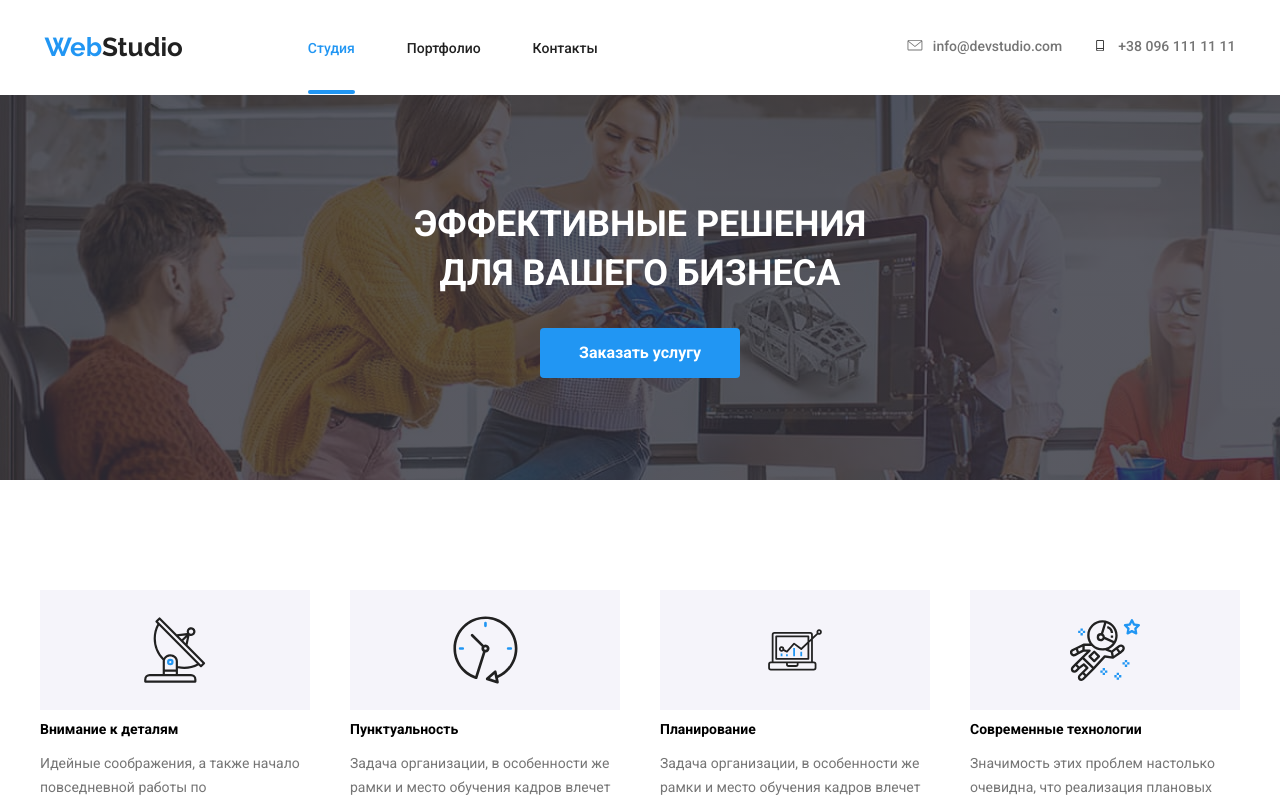
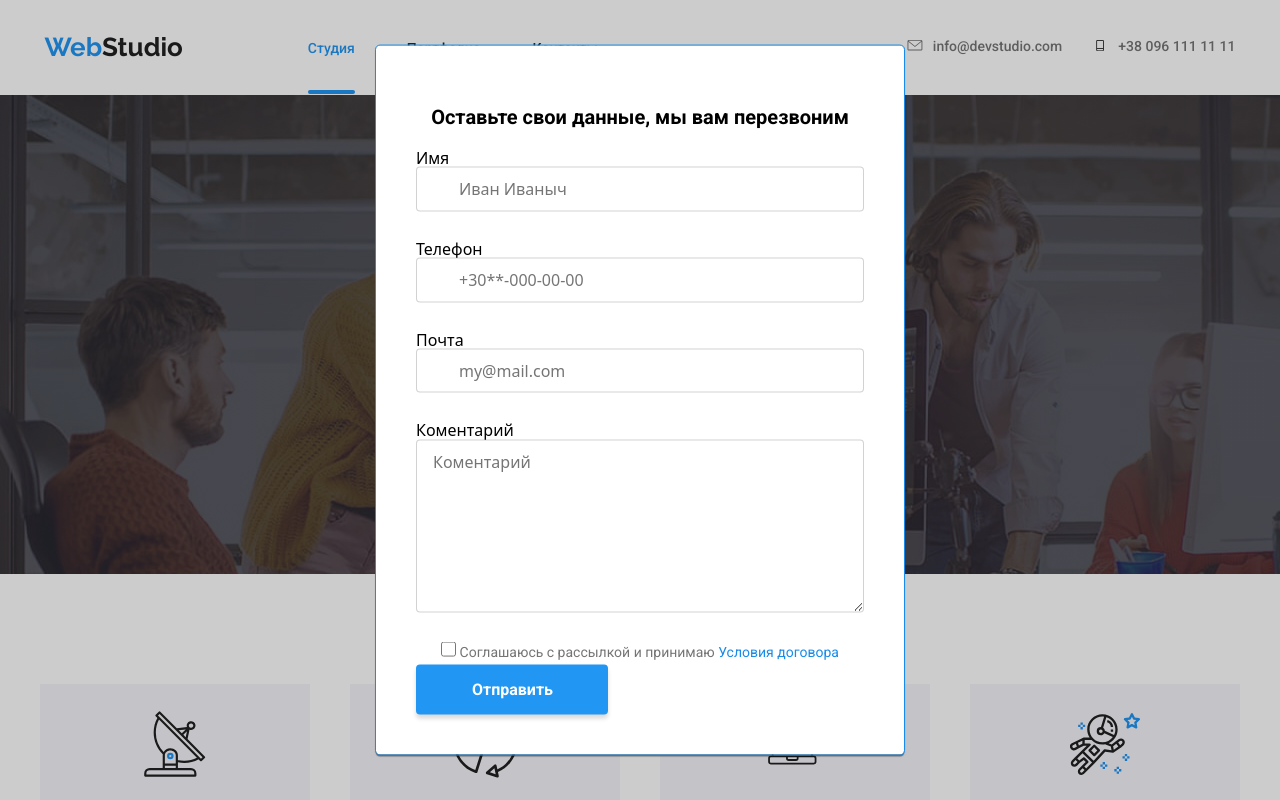
Before and after one commit to IrinaDiachenco/goit-markup-hw-06, a plain HTML site: page index.html in a window 1280 px wide. Both pictures are taken after a click on the button "Заказать услугу". Shown: the top 800 px of the page. Drawn offline with nearby package versions, Linux system fonts and the light colour scheme.

Commit message:
разметка модалки

```diff
--- a/css/styles.css
+++ b/css/styles.css
@@ -198,6 +198,10 @@ h1 {
     margin-right: 0px;
 }
 
+.main {
+    padding-top: 94px;
+}
+
 .overlay {
     max-width: 1600px;
     height: 480px;
@@ -248,6 +252,8 @@ h1 {
     height: 100%;
     background-color: rgba(0, 0, 0, 0.2);
     z-index: 2;
+    opacity: 1;
+    transition: opacity 250ms cubic-bezier(0.4, 0, 0.2, 1);
 }
 
 .backdrop.is-hidden {
@@ -255,16 +261,78 @@ h1 {
     pointer-events: none;
 }
 
+.backdrop.is-hidden .popup {
+    transform: translate(-50%, -50%) scale(0.9);
+}
+
 .popup {
     position: absolute;
     top: 50%;
     left: 50%;
-    transform: translate(-50%, -50%);
+    transform: translate(-50%, -50%) scale(1);
     min-width: 528px;
     min-height: 581px;
     background: #FFFFFF;
     box-shadow: 0px 2px 1px rgba(0, 0, 0, 0.2), 0px 1px 1px rgba(0, 0, 0, 0.14), 0px 1px 3px rgba(0, 0, 0, 0.12);
     border-radius: 4px;
+    transition: transform 250ms cubic-bezier(0.4, 0, 0.2, 1);
+    display: flex;
+}
+
+.form {
+    width: 528px;
+    outline: 1px solid #188CE8;
+    box-shadow: 0px 2px 1px rgba(0, 0, 0, 0.2), 0px 1px 1px rgba(0, 0, 0, 0.14), 0px 1px 3px rgba(0, 0, 0, 0.12);
+    border-radius: 4px;
+    padding: 40px;
+}
+
+.form-field {
+    display: flex;
+    flex-direction: column;
+    margin-bottom: 28px;
+}
+
+.form-field input {
+    border: 1px solid rgba(33, 33, 33, 0.2);
+    box-sizing: border-box;
+    border-radius: 4px;
+    padding: 12px 42px;
+}
+
+.comment {
+    border: 1px solid rgba(33, 33, 33, 0.2);
+    box-sizing: border-box;
+    border-radius: 4px;
+    padding: 12px 16px;
+}
+
+.text-form {
+    font-family: Roboto, sans-serif;
+    font-style: normal;
+    font-weight: bold;
+    font-size: 20px;
+    line-height: 1.15;
+    text-align: center;
+}
+
+.text-form-secondary {
+    font-family: Roboto, sans-serif;
+    font-style: normal;
+    font-weight: normal;
+    font-size: 14px;
+    line-height: 1.71;
+    color: #757575;
+    text-align: center;
+}
+
+.text-form-secondary input[type='checkbox'] {
+    width: 15px;
+    height: 15px;
+}
+
+.text-link {
+    color: #188CE8;
 }
 
 .popup-button {
@@ -500,6 +568,9 @@ h1 {
     font-size: 18px;
     line-height: 2;
     color: var(--title-text-color);
+    margin-top: 0;
+    margin-bottom: 0;
+    padding-top: 20px;
 }
 
 .text-project {
@@ -508,7 +579,10 @@ h1 {
     font-weight: normal;
     font-size: 16px;
     line-height: 1.88;
-    color: var(--secondary-text-color)
+    color: var(--secondary-text-color);
+    margin-bottom: 0;
+    margin-top: 0;
+    padding-bottom: 20px;
 }
 
 .project-item-nav {
@@ -550,6 +624,11 @@ h1 {
     overflow: hidden;
 }
 
+.image {
+
+    height: 294px;
+}
+
 .hover-text {
     font-family: Roboto, sans-serif;
     font-style: normal;
@@ -572,6 +651,13 @@ h1 {
     overflow: hidden;
     padding-left: 24px;
     width: 100%;
+    border: 1px solid #EEEEEE;
+    top: 0;
+}
+
+.project-item-nav:hover .name-text-project,
+.project-item-nav:focus .name-text-project {
+    border-bottom: none;
 }
 
 .customers-section {
@@ -711,7 +797,7 @@ h1 {
     margin-left: 0px;
     padding-left: 0px;
     background: #FFFFFF;
-    border: 1px solid #EEEEEE;
+
     box-sizing: border-box;
 }
 
--- a/index.html
+++ b/index.html
@@ -36,21 +36,58 @@
         </nav>
       </div>
     </header>
-    <main>
+    <main class="main">
         <!-- Hero -->
         <div class="overlay">
          <section class="hero-section">
           <div class="container">
             <div class="hero">
             <h1 class="hero-tittle">ЭФФЕКТИВНЫЕ РЕШЕНИЯ <br /> ДЛЯ ВАШЕГО БИЗНЕСА</h1>
-            <button type="button" class="button-hero">Заказать услугу</button>
+            <button data-open-modal type="button" class="button-hero">Заказать услугу</button>
             </div>
           </div>
          </section>
       </div>
-      <div class="backdrop is-hidden">
+      <div class="backdrop is-hidden" data-backdrop>
          <div class="popup">
-            <button class="popup-button">Отправить</button>
+
+            <form class="form js-speaker-form">
+               <p class="text-form">Оставьте свои данные, мы вам перезвоним</p>
+               <div class="form-field">
+                 <label for="name">Имя</label>
+                 <input
+                   type="text"
+                   name="name"
+                   id="name"
+                   placeholder="Иван Иваныч"
+                   autofocus
+                 />
+               </div>
+
+               <div class="form-field">
+                 <label for="tel">Телефон</label>
+                 <input type="tel" name="tel" id="tel" placeholder="+30**-000-00-00" />
+               </div>
+
+               <div class="form-field">
+                 <label for="mail">Почта</label>
+                 <input type="email" name="mail" id="mail" placeholder="my@mail.com" />
+               </div>
+               <div class="form-field">
+                  <label for="comment">Коментарий</label>
+                  <textarea
+                    class="comment"
+                    name="comment"
+                    id="comment"
+                    rows="8"
+                    placeholder="Коментарий"
+                  ></textarea>
+                </div>
+                <div class="text-form-secondary">
+               <input type="checkbox" name="text" id="text">
+                <label for="" class="text-form-secondary">Соглашаюсь с рассылкой и принимаю<a href="" class="text-link"> Условия договора</a></label>
+               </div>
+               <button data-close-modal class="popup-button">Отправить</button>
          </div>
       </div>
         <!-- Functions -->
@@ -370,5 +407,40 @@
          </div>
       </div>
     </footer>
+    <script>
+      const refs = {
+        openModalBtn: document.querySelector("[data-open-modal]"),
+        closeModalBtn: document.querySelector("[data-close-modal]"),
+        backdrop: document.querySelector("[data-backdrop]"),
+      };
+
+      refs.openModalBtn.addEventListener("click", toggleModal);
+      refs.closeModalBtn.addEventListener("click", toggleModal);
+
+      refs.backdrop.addEventListener("click", logBackdropClick);
+
+      function toggleModal() {
+        refs.backdrop.classList.toggle("is-hidden");
+      }
+
+      function logBackdropClick() {
+        console.log("Это клик в бекдроп");
+      }
+    </script>
+    <script>
+      (() => {
+        document
+          .querySelector('.js-speaker-form')
+          .addEventListener('submit', e => {
+            e.preventDefault();
+
+            new FormData(e.currentTarget).forEach((value, name) =>
+              console.log(`${name}: ${value}`),
+            );
+
+            e.currentTarget.reset();
+          });
+      })();
+    </script>
   </body>
 </html>
```
Also changed, not shown: modal.js (added, +14 -0 lines), portfolio.html (+19 -1 lines).
